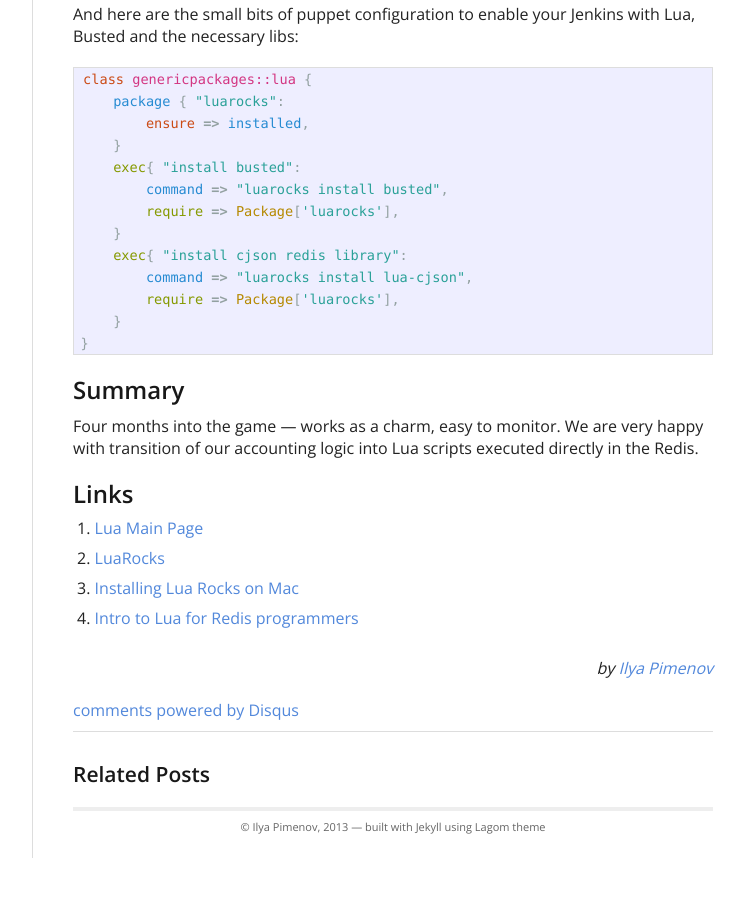
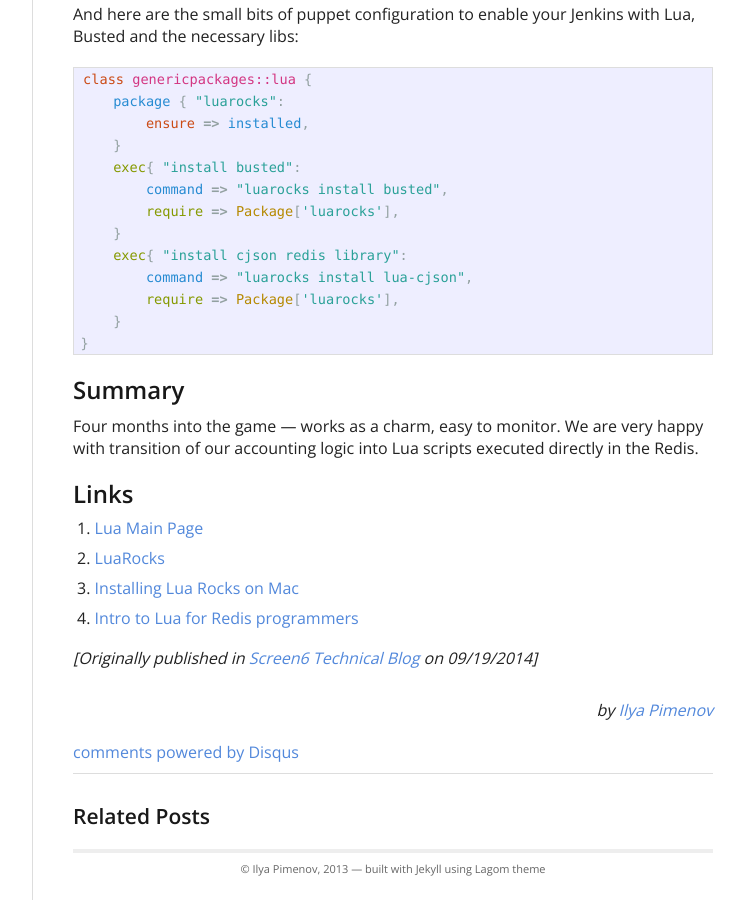
Before and after one commit to ilya-pi/ilyapimenov.com, a Jekyll site: the page built from _posts/2014-09-19-lua-scripts-in-redis-within-nodejs.md, in a window 1280 px wide and 900 px high, scrolled down 10737 px. Shown: the whole window, without its empty margins (378-1124 px from the left). Built offline with Jekyll 4.4.1, drawn with Linux system fonts in a browser that asks for light colours; comment, search, counter and statistics services are not loaded; before the commit the page ends 11595 px from its top, so only the background shows below that.

Commit message:
Reference update

```diff
--- a/_posts/2014-09-19-lua-scripts-in-redis-within-nodejs.md
+++ b/_posts/2014-09-19-lua-scripts-in-redis-within-nodejs.md
@@ -494,3 +494,5 @@
 1. [LuaRocks](http://github.com/keplerproject/luarocks)
 1. [Installing Lua Rocks on Mac](http://luarocks.org/en/Installation_instructions_for_Mac_OS_X)
 1. [Intro to Lua for Redis programmers](http://www.redisgreen.net/blog/intro-to-lua-for-redis-programmers/)
+
+_&#91;Originally published in [Screen6 Technical Blog](http://screen6.github.io/blog/2014/09/18/lua-scripts-in-redis-within-nodejs.html) on 09/19/2014&#93;_
```
